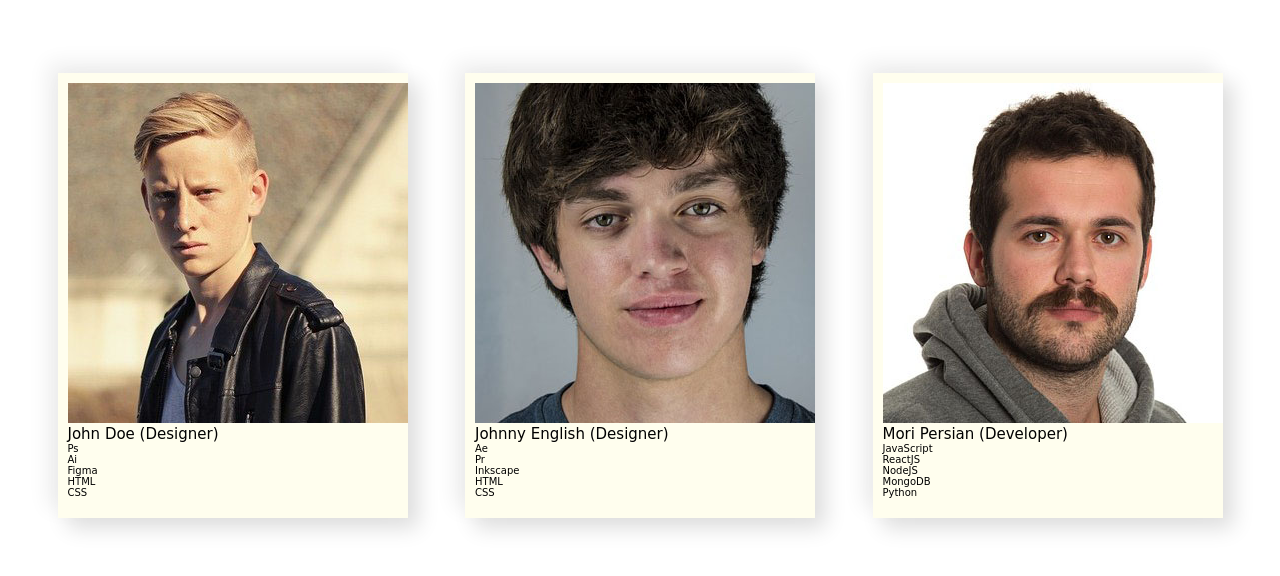
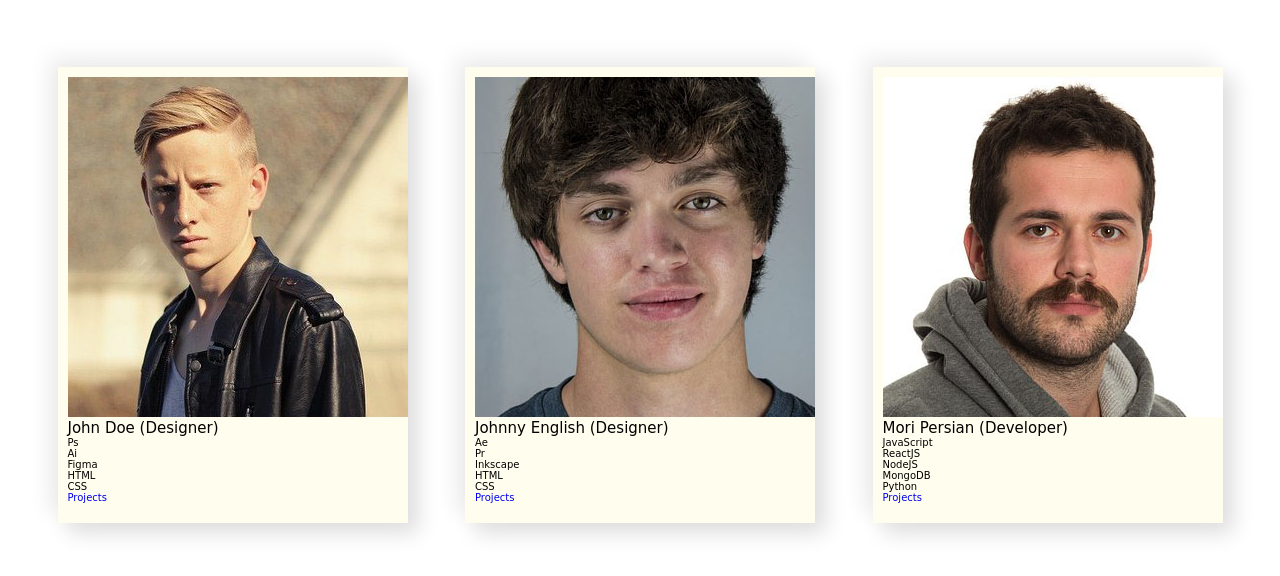
Before and after one commit to smdmori/Creative--Design, a plain HTML site: page index.html in a window 1280 px wide. Shown: the part 1810-2386 px from the top of the page. Drawn offline with Linux system fonts and the light colour scheme; a web font is replaced by a local one.

Commit message:
refactor

```diff
--- a/index.html
+++ b/index.html
@@ -93,7 +93,7 @@
                         <li>HTML</li>
                         <li>CSS</li>
                     </ul>
-                    <a href="#" class="project-btn"></a>
+                    <a href="#" class="project-btn">Projects</a>
                     <div class="story-btn" title="My story">
                         <div class="story-btn-line"></div>
                     </div>
@@ -103,6 +103,7 @@
                     </div>
                 </div>
                 <!-- End of Team member -->
+
                 <div class="team-member">
                     <img src="images/team-member-2.jpg" alt="" class="team-member-img">
                     <h2 class="team-member-name">Johnny English <span>(Designer)</span></h2>
@@ -113,7 +114,7 @@
                         <li>HTML</li>
                         <li>CSS</li>
                     </ul>
-                    <a href="#" class="project-btn"></a>
+                    <a href="#" class="project-btn">Projects</a>
                     <div class="story-btn" title="My story">
                         <div class="story-btn-line"></div>
                     </div>
@@ -123,6 +124,7 @@
                     </div>
                 </div>
                 <!-- End of Team member -->
+
                 <div class="team-member">
                     <img src="images/team-member-3.jpg" alt="" class="team-member-img">
                     <h2 class="team-member-name">Mori Persian <span>(Developer)</span></h2>
@@ -133,7 +135,7 @@
                         <li>MongoDB</li>
                         <li>Python</li>
                     </ul>
-                    <a href="#" class="project-btn"></a>
+                    <a href="#" class="project-btn">Projects</a>
                     <div class="story-btn" title="My story">
                         <div class="story-btn-line"></div>
                     </div>
@@ -143,13 +145,12 @@
                     </div>
                 </div>
                 <!-- End of Team member -->
-
             </div>
+            <!-- End of Team Wrapper -->
         </section>
         <!-- End of Section 3 -->
-
     </div>
-
+    <!-- End of Container -->
 
     <script src="js/script.js"></script>
 </body>
```
Also changed, not shown: css/style.css (+4 -8 lines), 1 other file.
